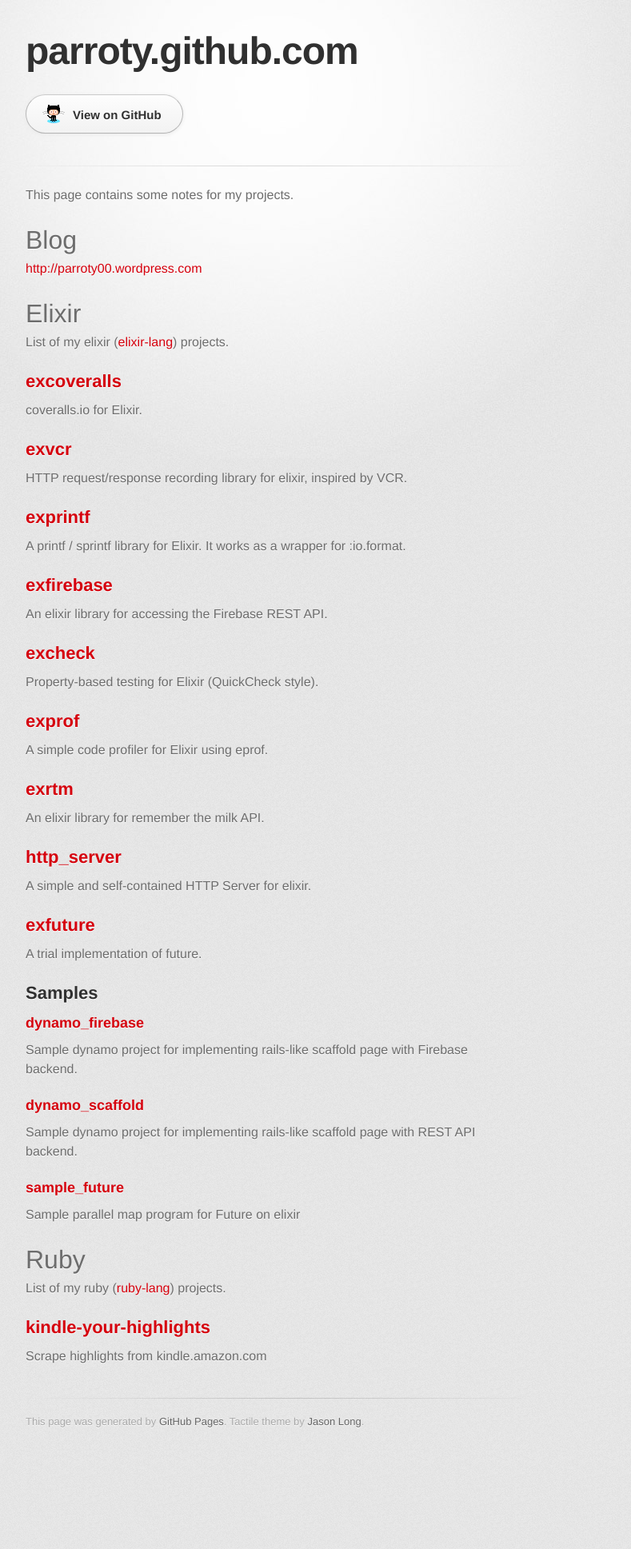
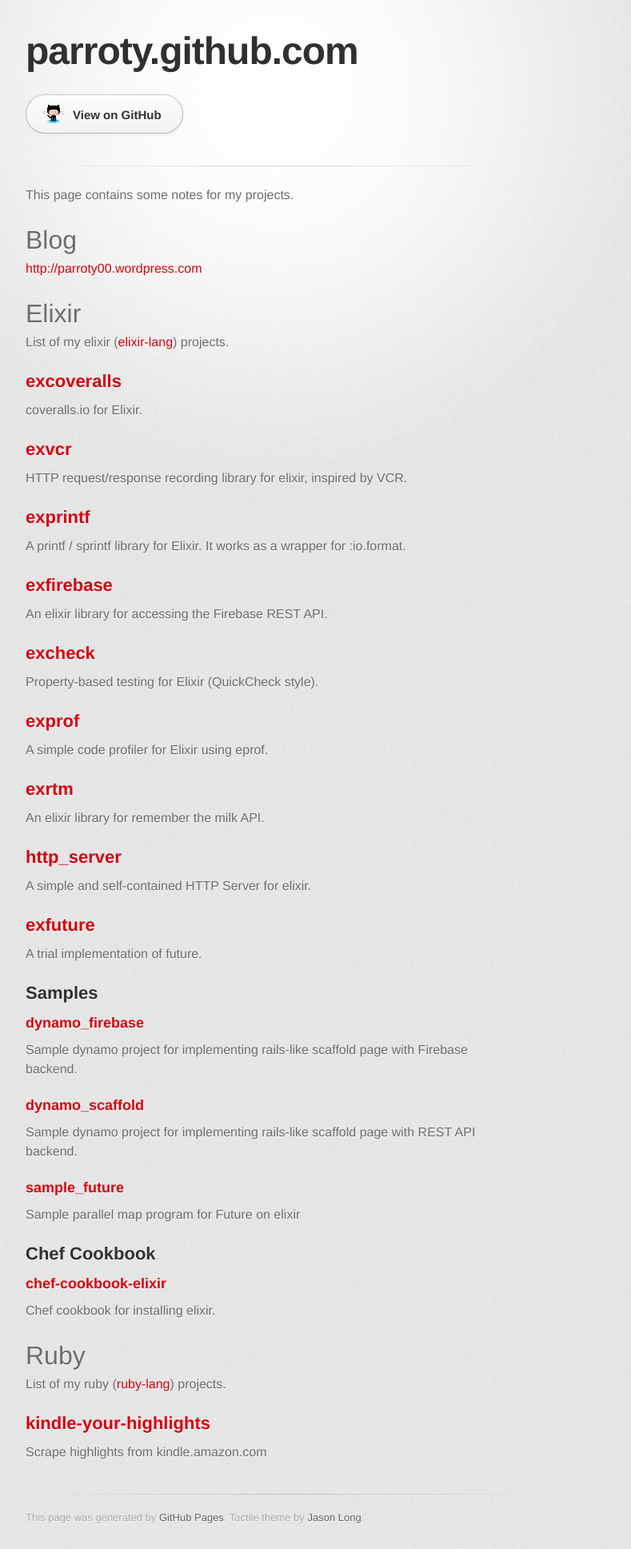
Before and after one commit to parroty/parroty.github.com, a Jekyll site: the page built from index.md, in a window 1280 px wide. Shown: the whole page at 80% size, without its empty margins (298-1087 px from the left). Built offline with Jekyll 4.4.1, drawn with Linux system fonts in a browser that asks for light colours; some web fonts are replaced; before the commit the page ends 1817 px from its top, so only the background shows below that.

Commit message:
Add chef cookbook for elixir

```diff
--- a/index.md
+++ b/index.md
@@ -48,6 +48,11 @@
 ### <a href="https://github.com/parroty/sample_future" target="_blank">sample_future</a>
 Sample parallel map program for Future on elixir
 
+## Chef Cookbook
+
+### <a href="https://github.com/parroty/chef-cookbook-elixir" target="_blank">chef-cookbook-elixir</a>
+Chef cookbook for installing elixir.
+
 # Ruby
 List of my ruby (<a href="https://www.ruby-lang.org/" target="_blank">ruby-lang</a>) projects.
 
```
